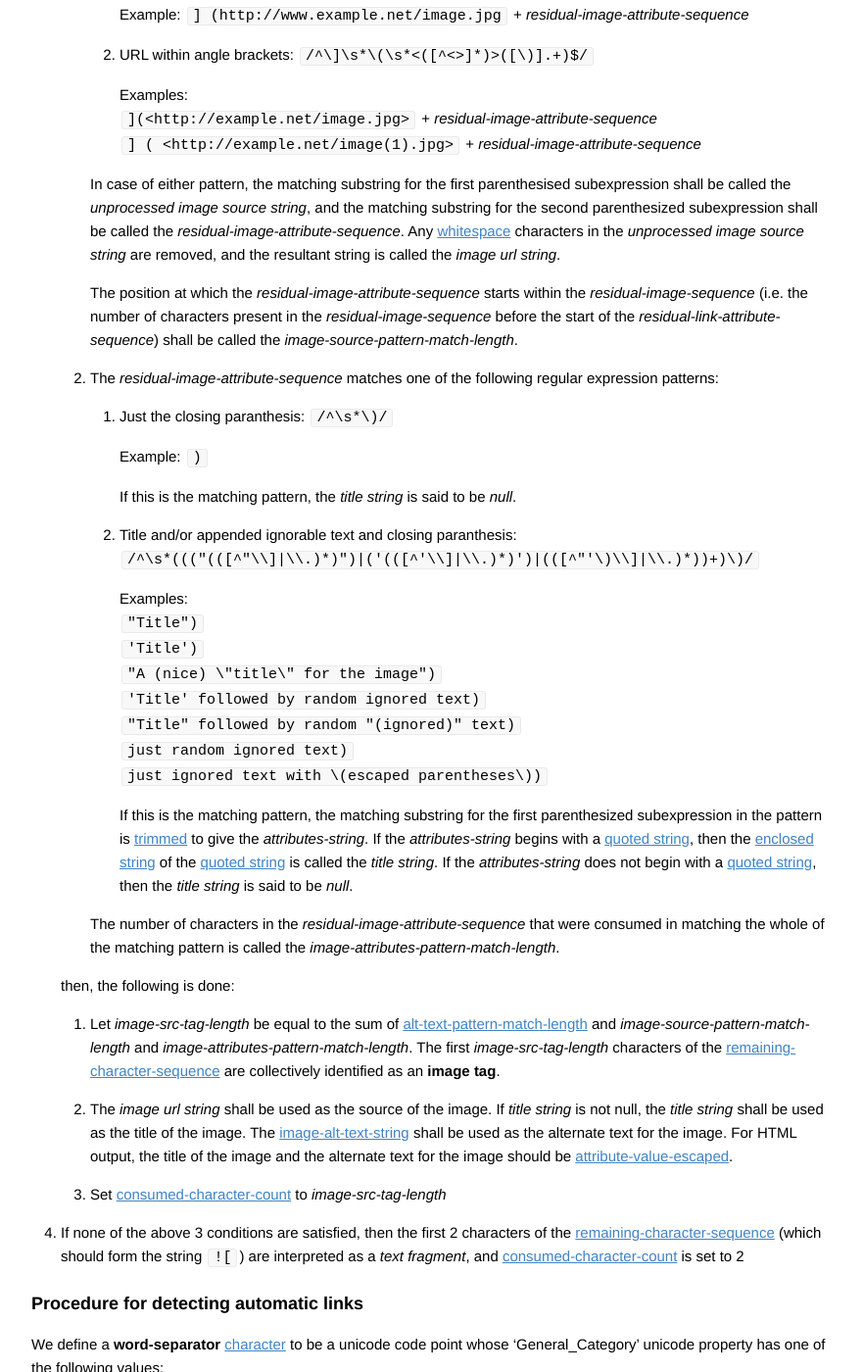
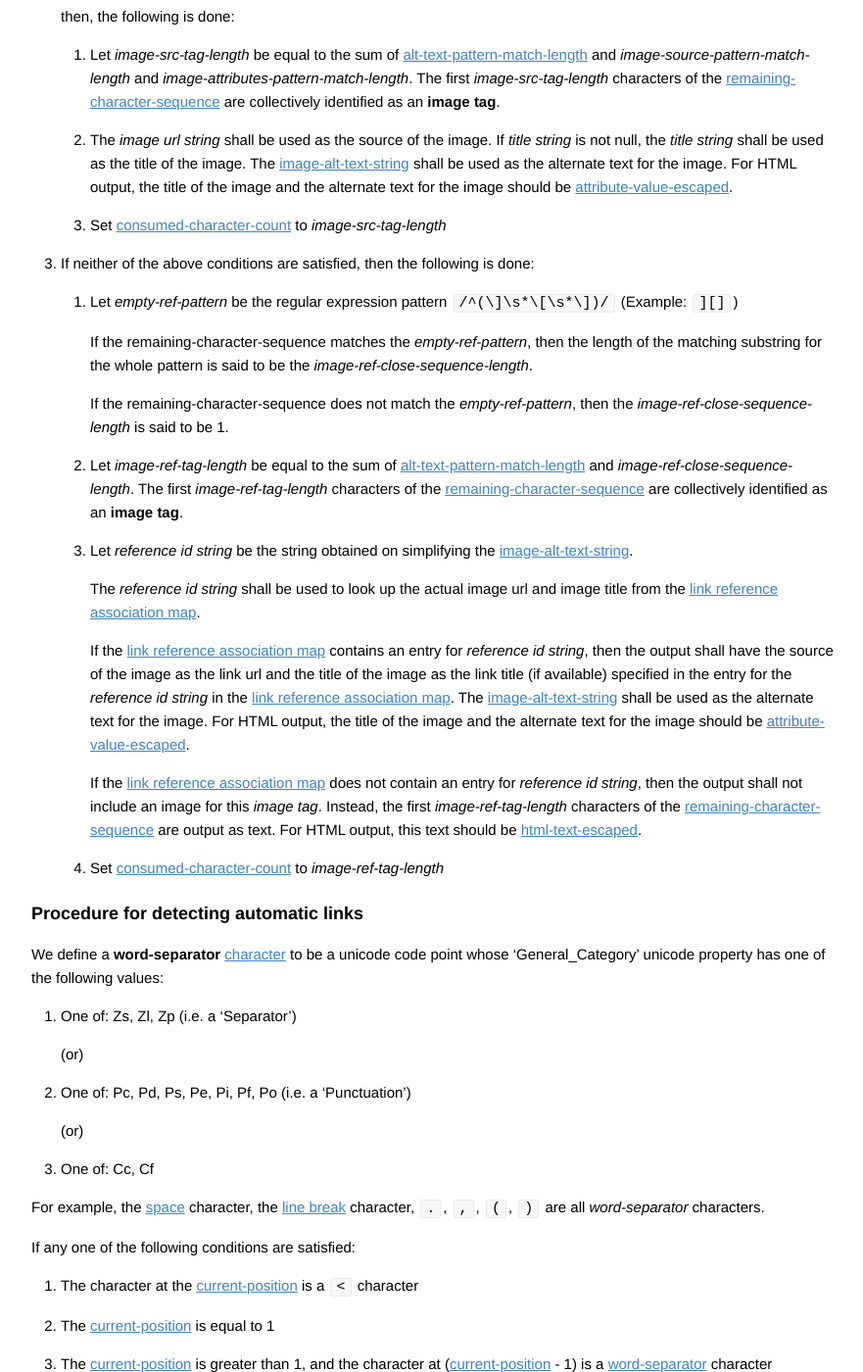
Before and after one commit to vfmd/vfmd-spec, a Jekyll site: the page built from specification.md, in a window 1280 px wide and 1400 px high, scrolled down 39802 px. Shown: the whole window at 98% size, without its empty margins (197-1078 px from the left). Built offline with Jekyll 4.4.1, drawn with Linux system fonts in a browser that asks for light colours; Markdown is read by kramdown in place of the engine named in the settings; some of the changed text lies outside the part shown.

Commit message:
Handle badly formed image syntax correctly
For example:

 1. ![alt text](just text)
 2. ![alt text](just "some" "text")
 3. ![alt text][unclosed
 4. ![alt text](unclosed

For the above inputs, this commit makes them not get recognized as
images, but instead looks for the definition of [alt text] in a
reference-resolution block.

```diff
--- a/specification.md
+++ b/specification.md
@@ -2597,43 +2597,25 @@ If the [remaining-character-sequence] matches the
 If the [remaining-character-sequence] matches the
 [image-tag-starter-pattern], then the following is done:
 
- 1. If the [residual-image-sequence] matches any of the following
-    regular expression patterns:
-
-     1. With trailing empty square brackets: `/^(\]\s*\[\s*\])/`
-
-        Example: `][]`
-
-     2. With no trailing opening bracket: `/^(\])\s*[^\[\(]/`
-
-        Example: `] a`
-
-     3. At the very end: `/^(\]\s*)$/`
-
-        Example: `]`
-
+ 1. If the [residual-image-sequence] matches the regular expression
+    pattern `/^\]\s*\[(([^\\\[\]]|\\.)*)\]/` (Example: `] [ref id]`),
     then the following is done:
 
-    <!-- For some reason, Redcarpet requires a comment here to correctly
-    display the following list -->
-
-     1. The matching substring for the first and only
-        parenthesized subexpression in the matching pattern shall be
-        called the _image-ref-close-sequence_. The number of characters
-        in the _image-ref-close-sequence_ is called the
-        _image-ref-close-sequence-length_.
-
-     2. Let _image-ref-tag-length_ be equal to the sum of the
+     1. The matching substring for the first parenthesized subexpression
+        in the pattern is [simplified] to obtain the _reference id
+        string_
+
+     2. The length of the matching substring for the whole of the
+        pattern is called the _image-ref-close-sequence-length_.
+
+        Let _image-ref-tag-length_ be equal to the sum of the
         [alt-text-pattern-match-length] and the
         _image-ref-close-sequence-length_. The first
         _image-ref-tag-length_ characters of the
         [remaining-character-sequence] are collectively identified as an
         **image tag**.
 
-     3. Let _reference id string_ be the string obtained on
-        [simplifying] the [image-alt-text-string].
-
-        The _reference id string_ shall be used to look up the actual
+     3. The _reference id string_ shall be used to look up the actual
         image url and image title from the [link reference association
         map].
 
@@ -2657,24 +2639,115 @@ If the [remaining-character-sequence] matches the
      4. Set [consumed-character-count] to _image-ref-tag-length_
 
  2. If the [residual-image-sequence] matches the regular expression
-    pattern `/^\]\s*\[(([^\\\[\]]|\\.)*)\]/` (Example: `] [ref id]`),
-    then the following is done:
-
-     1. The matching substring for the first parenthesized subexpression
-        in the pattern is [simplified] to obtain the _reference id
-        string_
-
-     2. The length of the matching substring for the whole of the
-        pattern is called the _image-ref-close-sequence-length_.
-
-        Let _image-ref-tag-length_ be equal to the sum of the
-        [alt-text-pattern-match-length] and the
+    pattern `/^\]\s*\(/` and if both the following conditions are
+    satisfied:
+
+     1. The [residual-image-sequence] matches one of the following
+        regular expression patterns:
+
+         1. URL without angle brackets: `/^\]\s*\(\s*([^\(\)<>\s]+)([\)\s].*)$/`
+
+            Example: `] (http://www.example.net/image.jpg` + _residual-image-attribute-sequence_
+
+         2. URL within angle brackets: `/^\]\s*\(\s*<([^<>]*)>([\)].+)$/`
+
+            Examples:
+            `](<http://example.net/image.jpg>` + _residual-image-attribute-sequence_
+            `] ( <http://example.net/image(1).jpg>` + _residual-image-attribute-sequence_
+
+        In case of either pattern, the matching substring for the first
+        parenthesised subexpression shall be called the _unprocessed
+        image source string_, and the matching substring for the second
+        parenthesized subexpression shall be called the
+        _residual-image-attribute-sequence_. Any [whitespace]
+        characters in the _unprocessed image source string_ are removed,
+        and the resultant string is called the _image url string_.
+
+        The position at which the _residual-image-attribute-sequence_
+        starts within the _residual-image-sequence_ \(i.e. the
+        number of characters present in the
+        _residual-image-sequence_ before the start of the
+        _residual-link-attribute-sequence_\) shall be called the
+        _image-source-pattern-match-length_.
+
+     2. The _residual-image-attribute-sequence_ matches one of the
+        following regular expression patterns:
+
+         1. Just the closing paranthesis: `/^\s*\)/`
+
+            Example: `)`
+
+            If this is the matching pattern, the _title string_ is said
+            to be _null_.
+
+         2. Title and closing paranthesis:
+            `/^\s*("(([^"\\]|\\.)*)"|'(([^'\\]|\\.)*)')\s*\)/`
+
+            Examples:
+            `"Title")`
+            `'Title')`
+            `"A (nice) \"title\" for the 'image'")`
+
+            If this is the matching pattern, the matching substring for
+            the first (i.e. outer) parenthesized subexpression in the
+            pattern is called the _attributes-string_. The
+            _attributes-string_ will be a [quoted string], and the
+            [enclosed string] of the [quoted string] is said to form the
+            _title string_.
+
+        The number of characters in the
+        _residual-image-attribute-sequence_ that were consumed in
+        matching the whole of the matching pattern is called the
+        _image-attributes-pattern-match-length_.
+
+    then, the following is done:
+
+    <!-- For some reason, Redcarpet requires a comment here to correctly
+    display the following list -->
+
+     1. Let _image-src-tag-length_ be equal to the sum of
+        [alt-text-pattern-match-length] and
+        _image-source-pattern-match-length_ and
+        _image-attributes-pattern-match-length_. The first
+        _image-src-tag-length_ characters of the
+        [remaining-character-sequence] are collectively identified as an
+        **image tag**.
+
+     2. The _image url string_ shall be used as the source of the image.
+        If _title string_ is not null, the _title string_ shall be used
+        as the title of the image. The [image-alt-text-string] shall be
+        used as the alternate text for the image. For HTML output, the
+        title of the image and the alternate text for the image should
+        be [attribute-value-escaped].
+
+     3. Set [consumed-character-count] to _image-src-tag-length_
+
+ 3. If neither of the above conditions are satisfied, then the following
+    is done:
+
+     1. Let _empty-ref-pattern_ be the regular expression pattern
+        `/^(\]\s*\[\s*\])/` (Example: `][]`)
+
+        If the remaining-character-sequence matches the
+        _empty-ref-pattern_, then the length of the matching substring
+        for the whole pattern is said to be the
+        _image-ref-close-sequence-length_.
+
+        If the remaining-character-sequence does not match the
+        _empty-ref-pattern_, then the _image-ref-close-sequence-length_
+        is said to be 1.
+
+     2. Let _image-ref-tag-length_ be equal to the sum of
+        [alt-text-pattern-match-length] and
         _image-ref-close-sequence-length_. The first
         _image-ref-tag-length_ characters of the
         [remaining-character-sequence] are collectively identified as an
         **image tag**.
 
-     3. The _reference id string_ shall be used to look up the actual
+     3. Let _reference id string_ be the string obtained on simplifying
+        the [image-alt-text-string].
+
+        The _reference id string_ shall be used to look up the actual
         image url and image title from the [link reference association
         map].
 
@@ -2696,101 +2769,6 @@ If the [remaining-character-sequence] matches the
         output, this text should be [html-text-escaped].
 
      4. Set [consumed-character-count] to _image-ref-tag-length_
-
- 3. If the [residual-image-sequence] matches the regular expression
-    pattern `/^\]\s*\(/` and if both the following conditions are
-    satisfied:
-
-     1. The [residual-image-sequence] matches one of the following
-        regular expression patterns:
-
-         1. URL without angle brackets: `/^\]\s*\(\s*([^\(\)<>\s]+)([\)\s].*)$/`
-
-            Example: `] (http://www.example.net/image.jpg` + _residual-image-attribute-sequence_
-
-         2. URL within angle brackets: `/^\]\s*\(\s*<([^<>]*)>([\)].+)$/`
-
-            Examples:
-            `](<http://example.net/image.jpg>` + _residual-image-attribute-sequence_
-            `] ( <http://example.net/image(1).jpg>` + _residual-image-attribute-sequence_
-
-        In case of either pattern, the matching substring for the first
-        parenthesised subexpression shall be called the _unprocessed
-        image source string_, and the matching substring for the second
-        parenthesized subexpression shall be called the
-        _residual-image-attribute-sequence_. Any [whitespace]
-        characters in the _unprocessed image source string_ are removed,
-        and the resultant string is called the _image url string_.
-
-        The position at which the _residual-image-attribute-sequence_
-        starts within the _residual-image-sequence_ \(i.e. the
-        number of characters present in the
-        _residual-image-sequence_ before the start of the
-        _residual-link-attribute-sequence_\) shall be called the
-        _image-source-pattern-match-length_.
-
-     2. The _residual-image-attribute-sequence_ matches one of the
-        following regular expression patterns:
-
-         1. Just the closing paranthesis: `/^\s*\)/`
-
-            Example: `)`
-
-            If this is the matching pattern, the _title string_ is said
-            to be _null_.
-
-         2. Title and/or appended ignorable text and closing paranthesis:
-            `/^\s*((("(([^"\\]|\\.)*)")|('(([^'\\]|\\.)*)')|(([^"'\)\\]|\\.)*))+)\)/`
-
-            Examples:
-            `"Title")`
-            `'Title')`
-            `"A (nice) \"title\" for the image")`
-            `'Title' followed by random ignored text)`
-            `"Title" followed by random "(ignored)" text)`
-            `just random ignored text)`
-            `just ignored text with \(escaped parentheses\))`
-
-            If this is the matching pattern, the matching substring for
-            the first parenthesized subexpression in the pattern is
-            [trimmed] to give the _attributes-string_. If the
-            _attributes-string_ begins with a [quoted string], then the
-            [enclosed string] of the [quoted string] is called the
-            _title string_. If the _attributes-string_ does not begin
-            with a [quoted string], then the _title string_ is said to
-            be _null_.
-
-        The number of characters in the
-        _residual-image-attribute-sequence_ that were consumed in
-        matching the whole of the matching pattern is called the
-        _image-attributes-pattern-match-length_.
-
-    then, the following is done:
-
-    <!-- For some reason, Redcarpet requires a comment here to correctly
-    display the following list -->
-
-     1. Let _image-src-tag-length_ be equal to the sum of
-        [alt-text-pattern-match-length] and
-        _image-source-pattern-match-length_ and
-        _image-attributes-pattern-match-length_.  The first
-        _image-src-tag-length_ characters of the
-        [remaining-character-sequence] are collectively identified as an
-        **image tag**.
-
-     2. The _image url string_ shall be used as the source of the image.
-        If _title string_ is not null, the _title string_ shall be used
-        as the title of the image. The [image-alt-text-string] shall be
-        used as the alternate text for the image. For HTML output, the
-        title of the image and the alternate text for the image should
-        be [attribute-value-escaped].
-
-     3. Set [consumed-character-count] to _image-src-tag-length_
-
- 4. If none of the above 3 conditions are satisfied, then the first 2
-    characters of the [remaining-character-sequence] \(which should form
-    the string `![`\) are interpreted as a _text fragment_, and
-    [consumed-character-count] is set to 2
 
 
 <h3 id="procedure-for-detecting-automatic-links">Procedure for detecting automatic links</h3>
```
